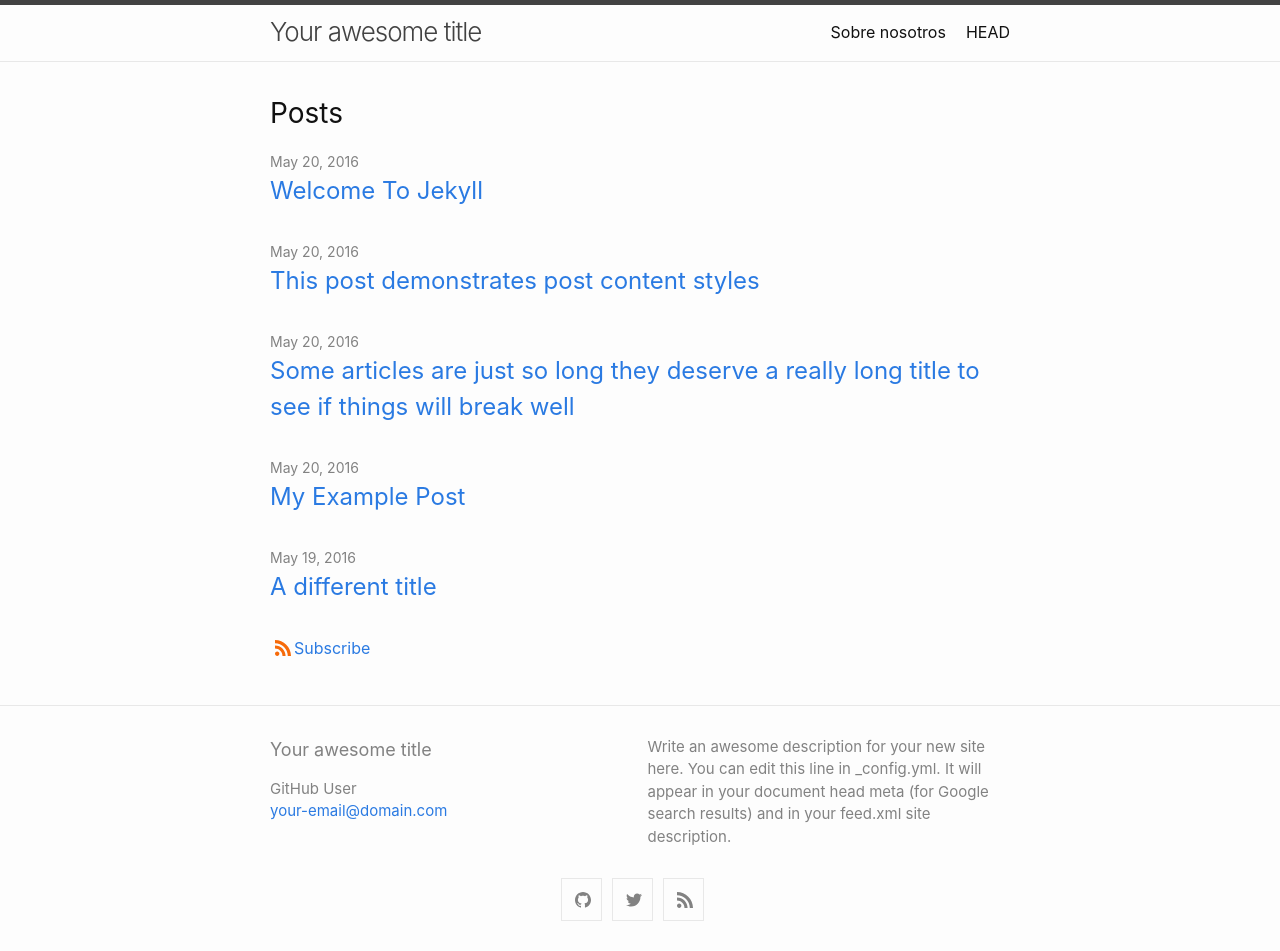
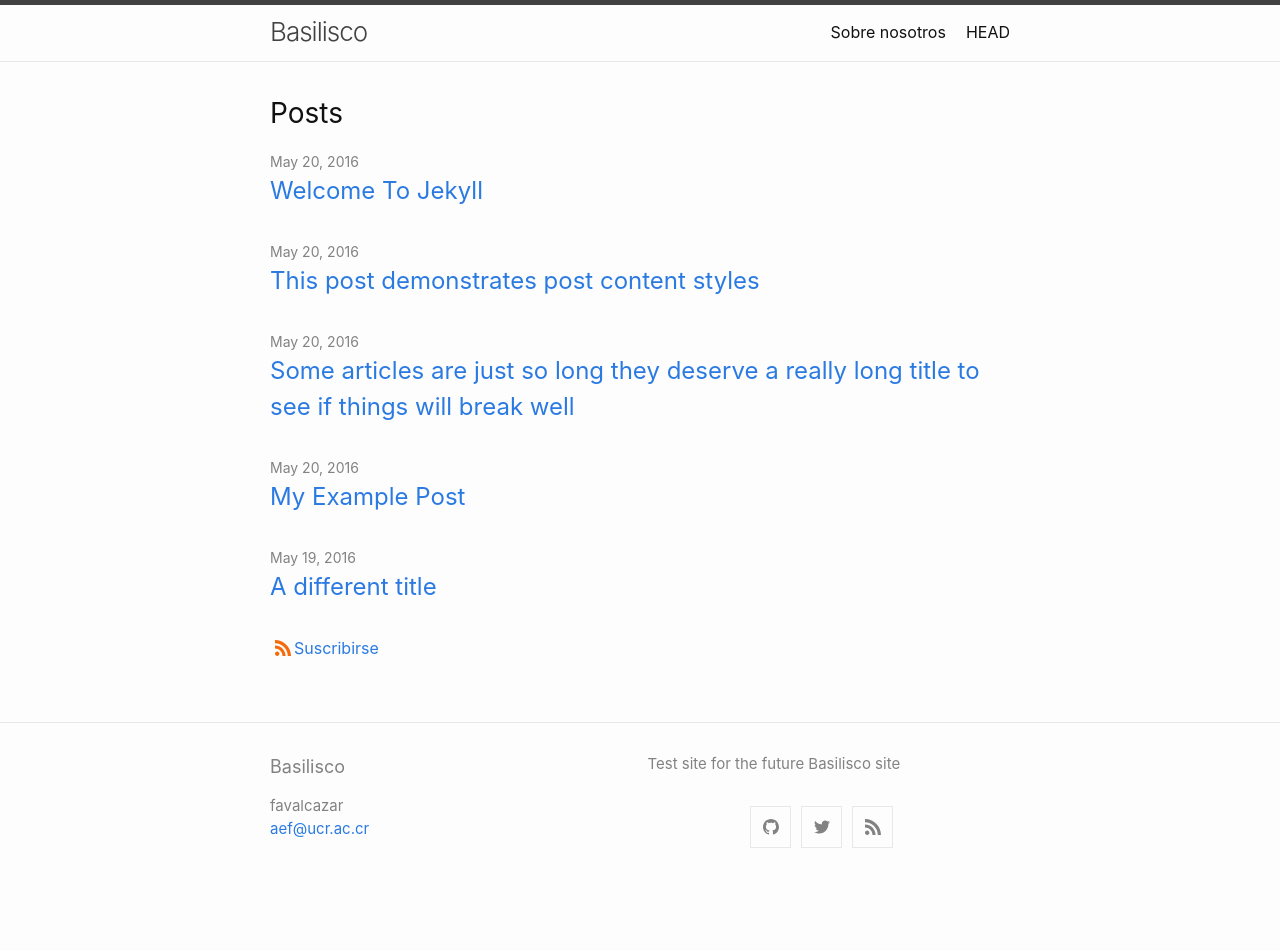
Before and after one commit to favalcazar/favalcazar.github.io, a Jekyll site: the page built from index.md, in a window 1280 px wide. Built offline with Jekyll 4.4.1, drawn with Linux system fonts in a browser that asks for light colours; after the commit the page ends 900 px from its top, so only the background shows below that.

Commit message:
MORE TEXT CHANGES

```diff
--- a/_config.yml
+++ b/_config.yml
@@ -1,10 +1,8 @@
-title: Your awesome title
-author: GitHub User
-email: your-email@domain.com
+title: Basilisco
+author: favalcazar
+email: aef@ucr.ac.cr
 description: > # this means to ignore newlines until "show_exerpts:"
-  Write an awesome description for your new site here. You can edit this
-  line in _config.yml. It will appear in your document head meta (for
-  Google search results) and in your feed.xml site description.
+  Test site for the future Basilisco site
 
 show_excerpts: false # set to true to show excerpts on the homepage
 
--- a/_layouts/home.html
+++ b/_layouts/home.html
@@ -28,7 +28,7 @@ layout: default
       {%- endfor -%}
     </ul>
 
-    <p class="feed-subscribe"><svg class="svg-icon orange"><use xlink:href="{{ '/assets/minima-social-icons.svg#rss' | relative_url }}"></use></svg><a href="{{ "/feed.xml" | relative_url }}">Subscribe</a></p>
+    <p class="feed-subscribe"><svg class="svg-icon orange"><use xlink:href="{{ '/assets/minima-social-icons.svg#rss' | relative_url }}"></use></svg><a href="{{ "/feed.xml" | relative_url }}">Suscribirse</a></p>
   {%- endif -%}
 
 </div>
```
